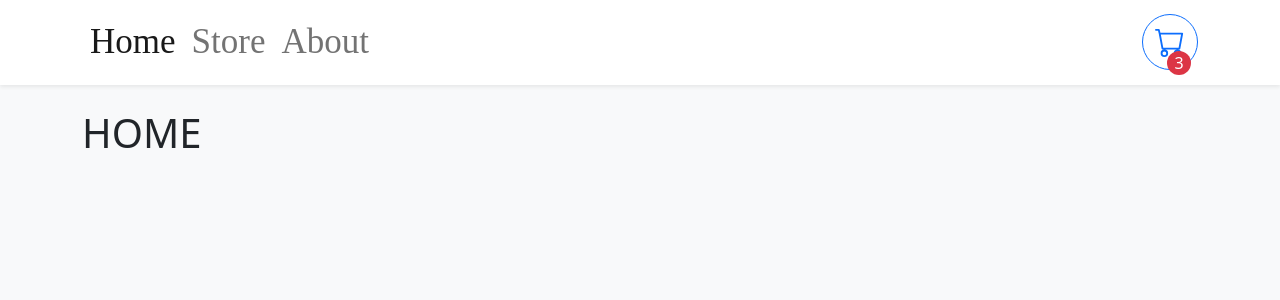
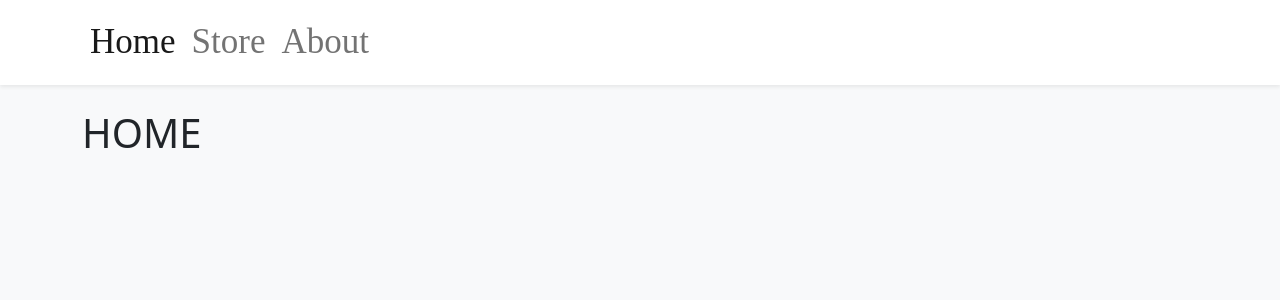
Before and after one commit to claudiaLisboa/shopping_cart, a React (Vite) app: page / in a window 1280 px wide. Shown: the top 300 px of the page. Built offline with nearby package versions, Linux system fonts and the light colour scheme; a web font is replaced by a local one.

Commit message:
added button onClick={openCart}

```diff
--- a/src/components/Navbar.tsx
+++ b/src/components/Navbar.tsx
@@ -1,8 +1,11 @@
 import { Button, Container, Nav, Navbar as NavBarBs} from "react-bootstrap"
 import { NavLink } from "react-router-dom"
+import { useShoppingCart } from "../context/ShoppingCartContext"
 
 
 export function Navbar(){
+    const {openCart, cartQuantity} = useShoppingCart()
+
     return(
         <NavBarBs sticky="top" className="bg-white shadow-sm mb-4 ">
             <Container >
@@ -17,7 +20,9 @@ export function Navbar(){
                             About
                     </Nav.Link>
                 </Nav>
+                {cartQuantity > 0 && (
                 <Button
+                    onClick={openCart}
                     style={{ width: "3.5rem", height:"3.5rem", position:"relative" }}
                     variant="outline-primary"
                     className="rounded-circle"
@@ -29,10 +34,20 @@ export function Navbar(){
                     >
                           <path d="M0 1.5A.5.5 0 0 1 .5 1H2a.5.5 0 0 1 .485.379L2.89 3H14.5a.5.5 0 0 1 .491.592l-1.5 8A.5.5 0 0 1 13 12H4a.5.5 0 0 1-.491-.408L2.01 3.607 1.61 2H.5a.5.5 0 0 1-.5-.5zM3.102 4l1.313 7h8.17l1.313-7H3.102zM5 12a2 2 0 1 0 0 4 2 2 0 0 0 0-4zm7 0a2 2 0 1 0 0 4 2 2 0 0 0 0-4zm-7 1a1 1 0 1 1 0 2 1 1 0 0 1 0-2zm7 0a1 1 0 1 1 0 2 1 1 0 0 1 0-2z"/>
                     </svg>
-                    <div className="rounded-circle bg-danger d-flex justify-content-center align-items-center" style={{ color: "white", width:"1.5rem", height:"1.5rem", position:"absolute", bottom:0, right:0, transform:"translate(-25%, 25%)" }}>
-                        3
+                        <div
+                            className="rounded-circle bg-danger d-flex justify-content-center align-items-center" style={{
+                            color: "white",
+                            width:"1.5rem",
+                            height:"1.5rem",
+                            position:"absolute",
+                            bottom:0, right:0,
+                            transform:"translate(-25%, 25%)" }}
+                        >
+                       {cartQuantity}
                     </div>
+
                 </Button>
+            )}
             </Container>
         </NavBarBs>
     )
```
